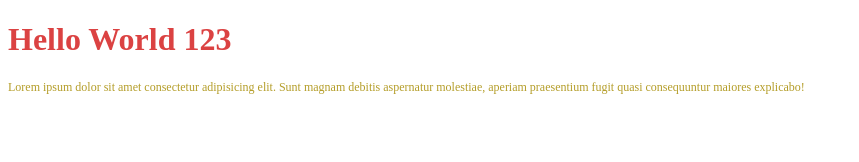
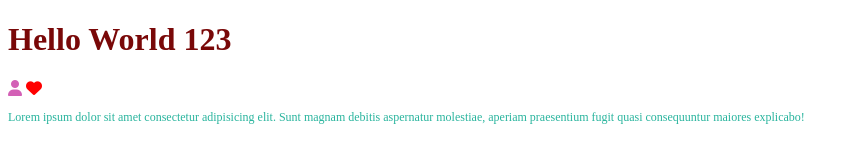
Before and after one commit to Pharadol/sass-simple-landing-page, a website: page index.html in a window 1280 px wide. Shown: the whole page, without its empty margins (0-859 px from the left). Drawn offline with Linux system fonts and the light colour scheme.

Commit message:
try to use fontawesome icon

```diff
--- a/assets/sass/main.scss
+++ b/assets/sass/main.scss
@@ -1,7 +1,13 @@
+.user-icon {
+  color: #d360b6;
+}
+.heart-icon {
+  color: red;
+}
 h1 {
-  color: rgb(219, 66, 66);
+  color: rgb(121, 8, 8);
 }
 p {
-  color: rgb(180, 157, 40);
+  color: rgb(40, 180, 157);
   font-size: 12px;
 }
--- a/index.html
+++ b/index.html
@@ -6,9 +6,12 @@
     <title>Learn Sass</title>
 
     <link rel="stylesheet" href="assets/css/main.css/main.css">
+    <link rel="stylesheet" href="https://cdnjs.cloudflare.com/ajax/libs/font-awesome/6.4.2/css/all.min.css">
 </head>
 <body>
     <h1>Hello World 123</h1>
+    <i class="fa-solid fa-user user-icon"></i>
+    <i class="fas fa-heart heart-icon"></i>
     <p>Lorem ipsum dolor sit amet consectetur adipisicing elit. Sunt magnam debitis aspernatur molestiae, aperiam praesentium fugit quasi consequuntur maiores explicabo!</p>
 </body>
 </html>
```
Also changed, not shown: assets/css/main.css/main.css.
